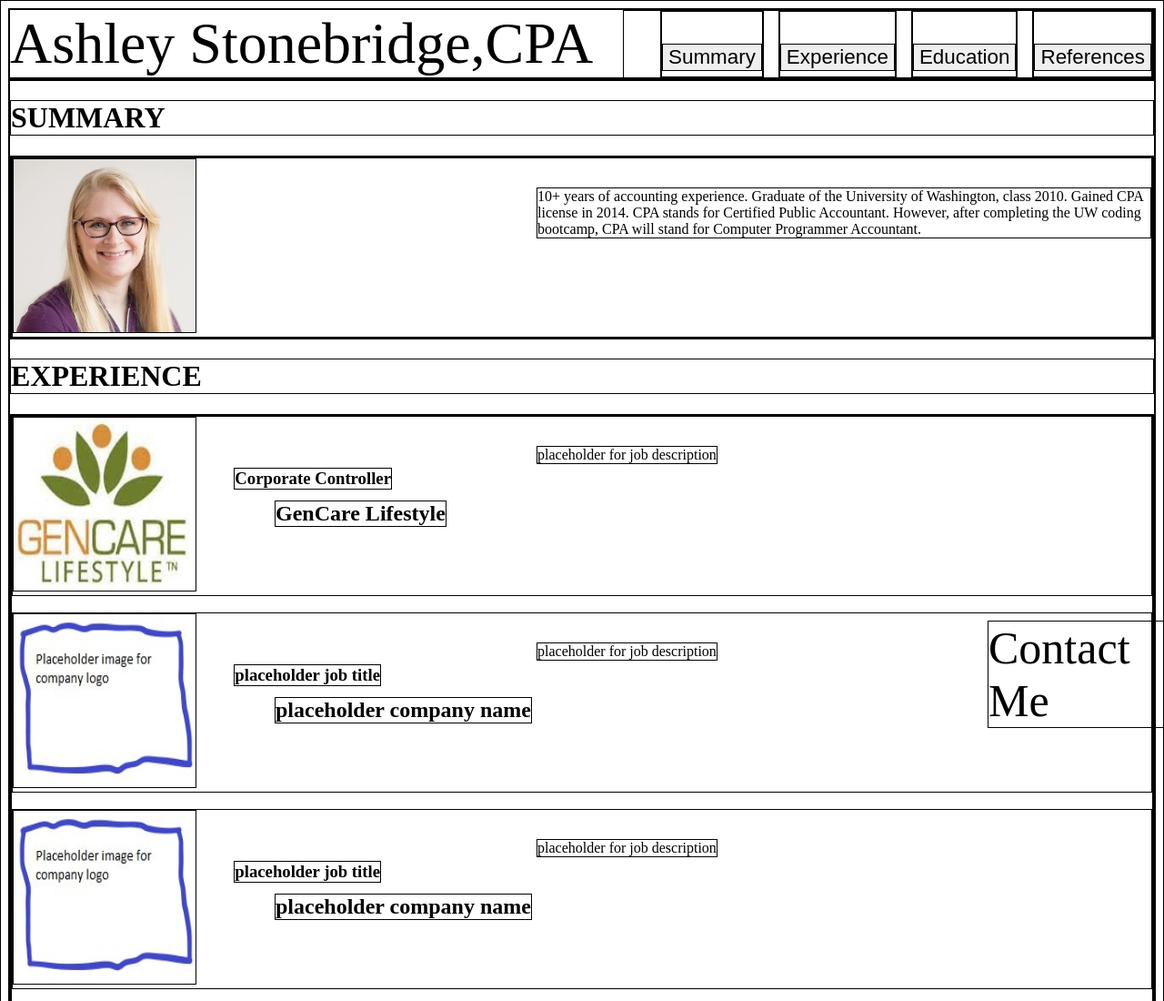
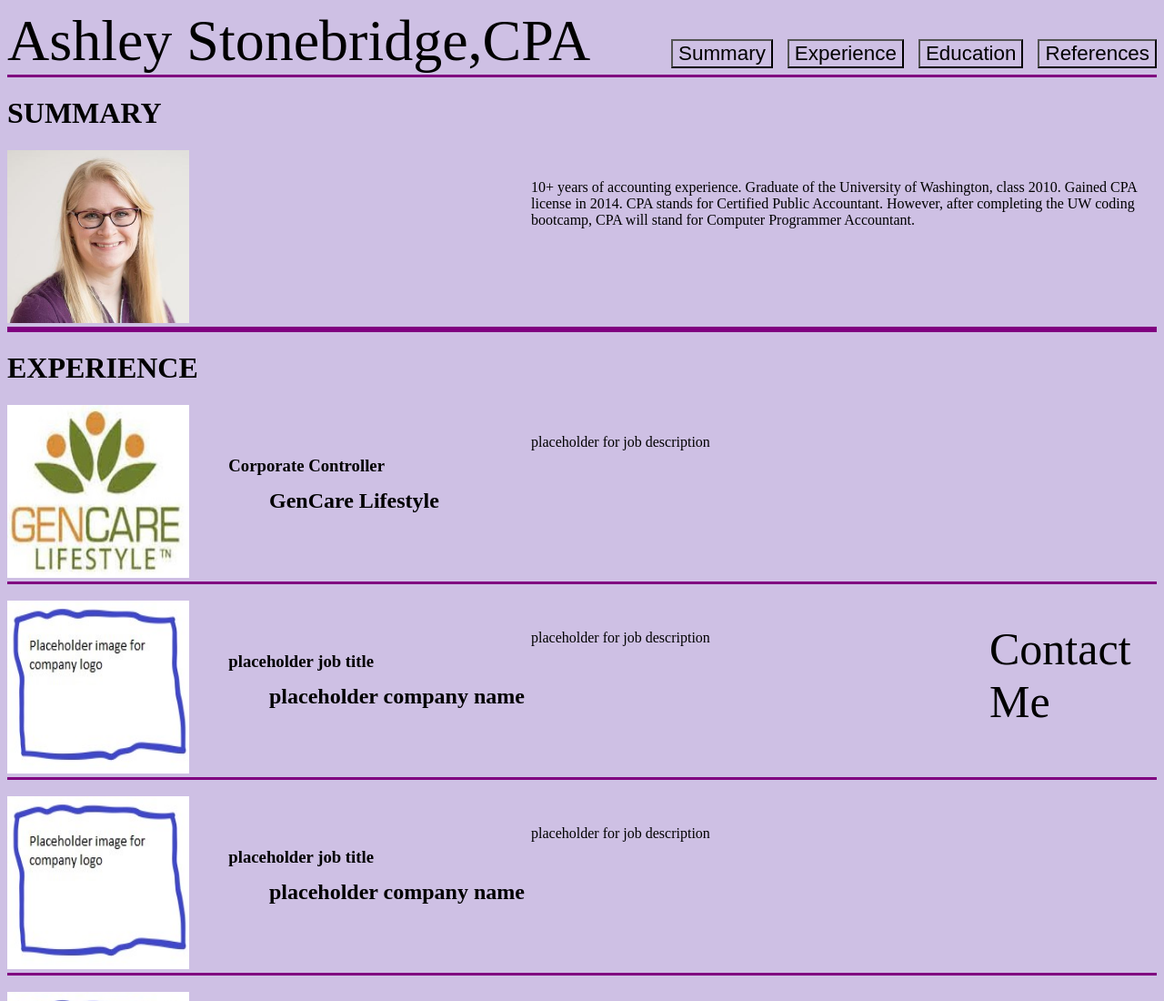
Before and after one commit to ashleystonebridge/02-Advanced-CSS-02-Homework, a plain HTML site: page index.html in a window 1280 px wide. Shown: the top 1100 px of the page at 91% size. Drawn offline with Linux system fonts and the light colour scheme.

Commit message:
added colors

```diff
--- /dev/null
+++ b/assets/css/reset.css
@@ -0,0 +1,48 @@
+/* http://meyerweb.com/eric/tools/css/reset/
+   v2.0 | 20110126
+   License: none (public domain)
+*/
+
+html, body, div, span, applet, object, iframe,
+h1, h2, h3, h4, h5, h6, p, blockquote, pre,
+a, abbr, acronym, address, big, cite, code,
+del, dfn, em, img, ins, kbd, q, s, samp,
+small, strike, strong, sub, sup, tt, var,
+b, u, i, center,
+dl, dt, dd, ol, ul, li,
+fieldset, form, label, legend,
+table, caption, tbody, tfoot, thead, tr, th, td,
+article, aside, canvas, details, embed,
+figure, figcaption, footer, header, hgroup,
+menu, nav, output, ruby, section, summary,
+time, mark, audio, video {
+	margin: 0;
+	padding: 0;
+	/* border: 0; */
+	font-size: 100%;
+	font: inherit;
+	vertical-align: baseline;
+}
+/* HTML5 display-role reset for older browsers */
+article, aside, details, figcaption, figure,
+footer, header, hgroup, menu, nav, section {
+	display: block;
+}
+body {
+	line-height: 1;
+}
+ol, ul {
+	list-style: none;
+}
+blockquote, q {
+	quotes: none;
+}
+blockquote:before, blockquote:after,
+q:before, q:after {
+	content: '';
+	content: none;
+}
+table {
+	border-collapse: collapse;
+	border-spacing: 0;
+}
--- a/assets/css/style.css
+++ b/assets/css/style.css
@@ -1,5 +1,24 @@
 * {
-    border: 1px solid black;
+    background-color: #CEC0E4;
+}
+:root {
+    --borderBottom: 3px purple solid;
+}
+
+header {
+    font-size: 4em;
+    display: flex;
+    justify-content: space-between;
+    border-bottom: var(--borderBottom);
+}
+
+nav {
+    padding: 0;
+}
+
+ul {
+    margin: 0;
+    padding: 0;
 }
 
 li {
@@ -7,16 +26,8 @@ li {
     display: inline;
 }
 
-header {
-    font-size: 4em;
-    position: relative;
-}
-
-ul {
-    margin: 0;
-    position: absolute;
-    top: 0;
-    right: 0;
+button  {
+    font-size: .35em;
 }
 
 #Summary {
@@ -36,6 +47,7 @@ p {
 div {
     position: relative;
     overflow: auto;
+    border-bottom: var(--borderBottom);
 }
 
 h2 {
@@ -58,10 +70,6 @@ h3 {
     width: 15%
 }
 
-button  {
-    font-size: .35em;
-}
-
 img {
     width: 200px;
     height: 190px;
```
Also changed, not shown: assets/images/University_of_Washington_Block_W_logo_RGB_brand_colors.SVG.png (deleted).
